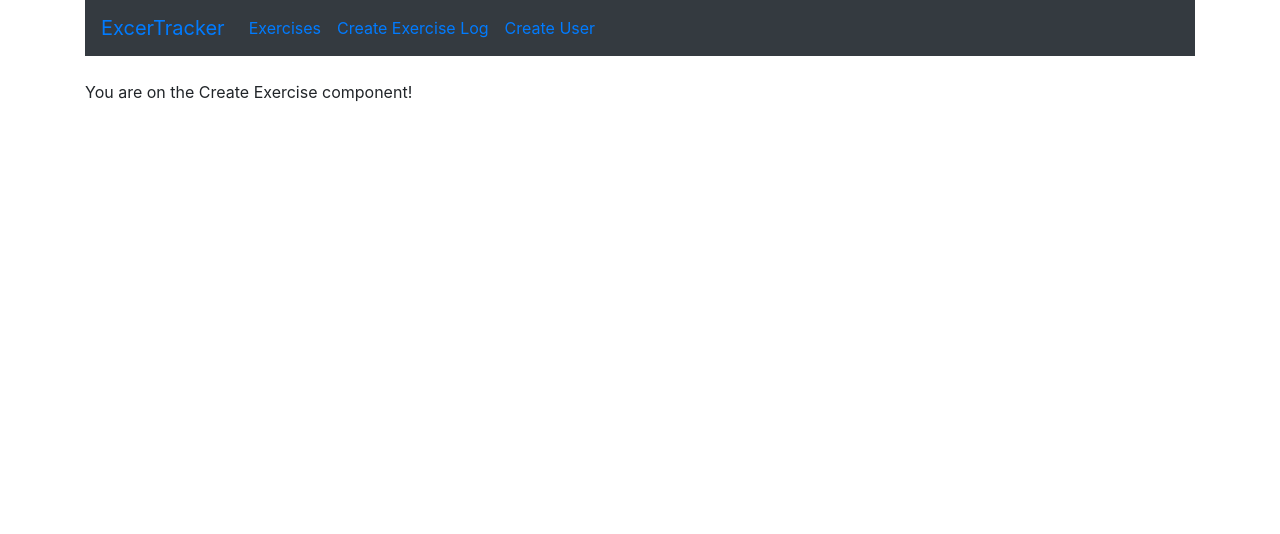
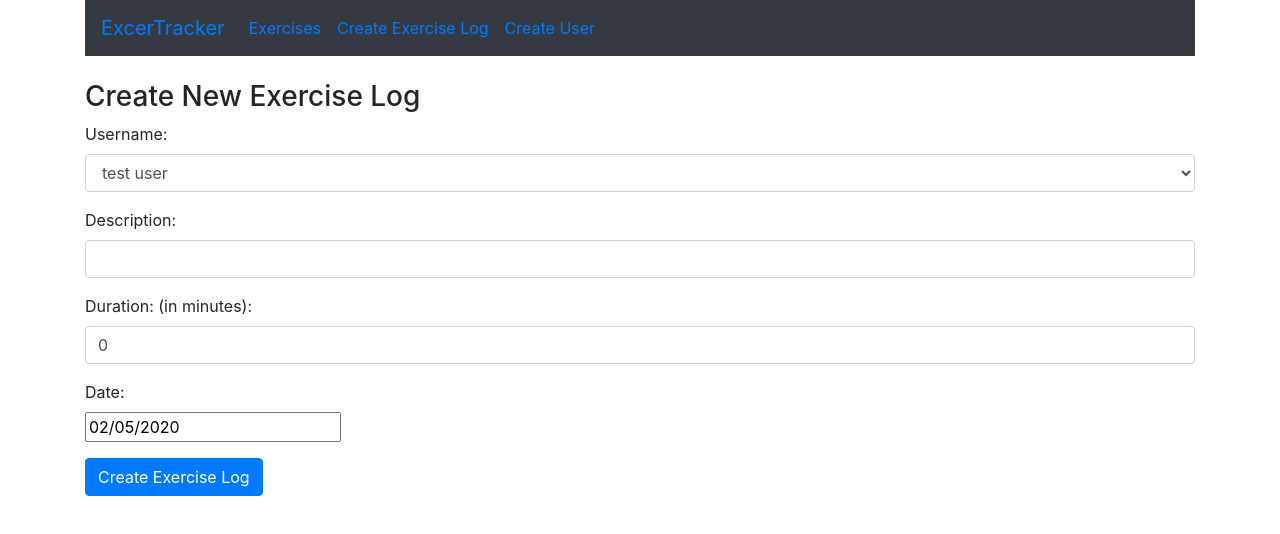
Before and after one commit to EricaTess/exercise-tracker, a React (Create React App) app in the folder mern-exercise-tracker/: page /create in a window 1280 px wide. Shown: the top 534 px of the page. Built offline with nearby package versions, Linux system fonts and the light colour scheme; the HTML template or start-up script is replaced by a standard one.

Commit message:
Fixed duration to show number.

```diff
--- a/mern-exercise-tracker/package.json
+++ b/mern-exercise-tracker/package.json
@@ -8,6 +8,7 @@
     "@testing-library/user-event": "^7.2.1",
     "bootstrap": "^4.4.1",
     "react": "^16.12.0",
+    "react-datepicker": "^2.11.0",
     "react-dom": "^16.12.0",
     "react-router-dom": "^5.1.2",
     "react-scripts": "3.3.1"
--- a/mern-exercise-tracker/src/components/create-exercise.component.js
+++ b/mern-exercise-tracker/src/components/create-exercise.component.js
@@ -1,10 +1,126 @@
 import React, { Component } from 'react';
+import DatePicker from 'react-datepicker';
+import "react-datepicker/dist/react-datepicker.css";
 
 export default class CreateExercise extends Component {
+  constructor(props) {
+    super(props);
+
+    this.onChangeUsername = this.onChangeUsername.bind(this);
+    this.onChangeDescription = this.onChangeDescription.bind(this);
+    this.onChangeDuration = this.onChangeDuration.bind(this);
+    this.onChangeDate = this.onChangeDate.bind(this);
+    this.onSubmit = this.onSubmit.bind(this);
+
+    this.state = {
+      username: '',
+      description: '',
+      duration: 0,
+      date: new Date(),
+      users: []
+    }
+  }
+
+  componentDidMount() {
+    this.setState({
+      users: ['test user'],
+      username: 'test user'
+    })
+  }
+
+  onChangeUsername(e) {
+    this.setState({
+      username: e.target.value
+    });
+  }
+
+  onChangeDescription(e) {
+    this.setState({
+      description: e.target.value
+    });
+  }
+
+  onChangeDuration(e) {
+    this.setState({
+      duration: e.target.value
+    });
+  }
+
+  onChangeDate(date) {
+    this.setState({
+      date: date
+    });
+  }
+
+  onSubmit(e) {
+    e.preventDefault();
+
+    const exercise = {
+      username: this.state.username,
+      description: this.state.description,
+      duration: this.state.duration,
+      date: this.state.date
+    }
+
+    console.log(exercise);
+
+    window.location = '/';
+  }
+
   render() {
     return (
       <div>
-        <p>You are on the Create Exercise component!</p>
+        <h3>Create New Exercise Log</h3>
+        <form onSubmit={this.onSubmit}>
+          <div className="form-group">
+            <label>Username: </label>
+            <select ref="userInput"
+              required
+              className="form-control"
+              value={this.state.username}
+              onChange={this.onChangeUsername}>
+              {
+                this.state.users.map(function(user) {
+                  return <option
+                    key={user}
+                    value={user}>{user}
+                    </option>;
+                })
+              }
+            </select>
+          </div>
+          <div className="form-group">
+            <label>Description: </label>
+            <input type="text"
+              required
+              className="form-control"
+              value={this.state.description}
+              onChange={this.onChangeDescription}
+              />
+          </div>
+          <div className="form-group">
+            <label>Duration: (in minutes): </label>
+            <input
+              type="text"
+              className="form-control"
+              value={this.state.duration}
+              onChange={this.onChangeDuration}
+              />
+          </div>
+          <div className="form-group">
+            <label>Date: </label>
+            <div>
+              <DatePicker
+                selected={this.state.date}
+                onChange={this.onChangeDate}
+              />
+            </div>
+          </div>
+
+          <div className="form-group">
+            <input type="submit" value="Create Exercise Log" className="btn btn-primary"/>
+          </div>
+        </form>
       </div>
     )
   }
```
Also changed, not shown: 1 other file (tests, documents, lock files or other folders).
